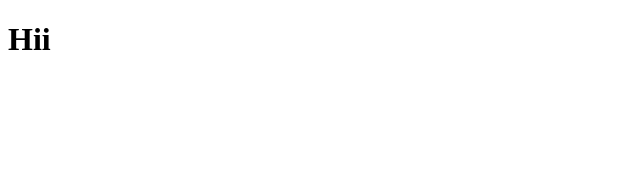
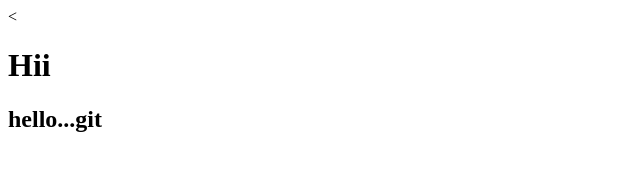
Before and after one commit to Anjani-Kumari1234/learninggit, a plain HTML site: page index.html in a window 1280 px wide. Shown: the whole page, without its empty margins (0-640 px from the left). Drawn offline with Linux system fonts and the light colour scheme.

Commit message:
fitst commit

```diff
--- a/index.html
+++ b/index.html
@@ -6,6 +6,8 @@
     <title>Document</title>
 </head>
 <body>
-    <h1>Hii</h1>
+    <<h1>Hii</h1>
+</body>
+<h2>hello...git</h2>
 </body>
 </html>
```
